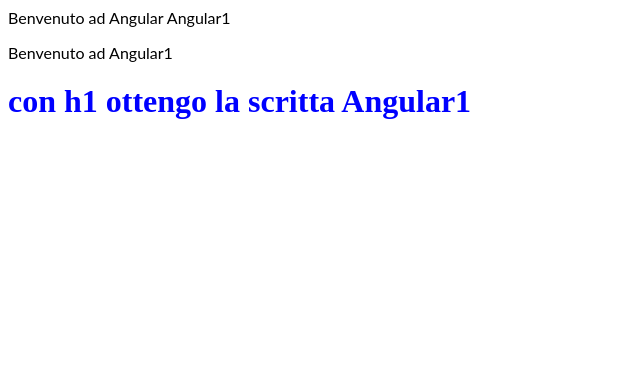
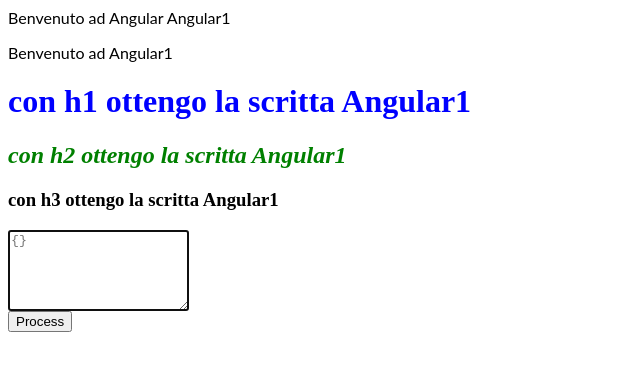
Before and after one commit to TikitakaMike83/VideoCorso, an Angular app: page / in a window 1280 px wide. Shown: the top 370 px of the page, without its empty margins (0-640 px from the left). Built offline with nearby package versions, Linux system fonts and the light colour scheme.

Commit message:
2 files modified, 3 added

```diff
--- a/src/app/app.component.css
+++ b/src/app/app.component.css
@@ -4,3 +4,7 @@
 h1 {
   color :blue;
 }
+h2 {
+  color :green;
+  font-style: italic;
+}
--- a/src/app/app.component.html
+++ b/src/app/app.component.html
@@ -7,3 +7,14 @@
 <h1>
 con h1 ottengo la scritta {{ title2 }}
 </h1>
+<h2>
+con h2 ottengo la scritta {{ title2 }}
+</h2>
+<h3>
+con h3 ottengo la scritta {{ title2 }}
+</h3>
+<textarea class="textarea is-code will-clear" id="data" name="data" data-gramm_editor="false" spellcheck="false" autofocus="" placeholder="{}" rows="5" data-example="{&quot;store&quot;:{&quot;book&quot;:[{&quot;category&quot;:&quot;reference&quot;,&quot;author&quot;:&quot;Nigel Rees&quot;,&quot;title&quot;:&quot;Sayings of the Century&quot;,&quot;price&quot;:8.95},{&quot;category&quot;:&quot;fiction&quot;,&quot;author&quot;:&quot;Evelyn Waugh&quot;,&quot;title&quot;:&quot;Sword of Honour&quot;,&quot;price&quot;:12.99},{&quot;category&quot;:&quot;fiction&quot;,&quot;author&quot;:&quot;J. R. R. Tolkien&quot;,&quot;title&quot;:&quot;The Lord of the Rings&quot;,&quot;isbn&quot;:&quot;0-395-19395-8&quot;,&quot;price&quot;:22.99}],&quot;bicycle&quot;:{&quot;color&quot;:&quot;red&quot;,&quot;price&quot;:19.95}}}"></textarea>
+
+<div class="control">
+<button type="button" name="process" class="button is-action is-medium">Process</button>
+</div>
--- /dev/null
+++ b/src/app/nav/nav.component.html
@@ -0,0 +1,3 @@
+<p>
+nav works!
+</p>
```
Also changed, not shown: src/app/nav/nav.component.ts (added, +15 -0 lines), src/app/nav/nav.component.css (added).
